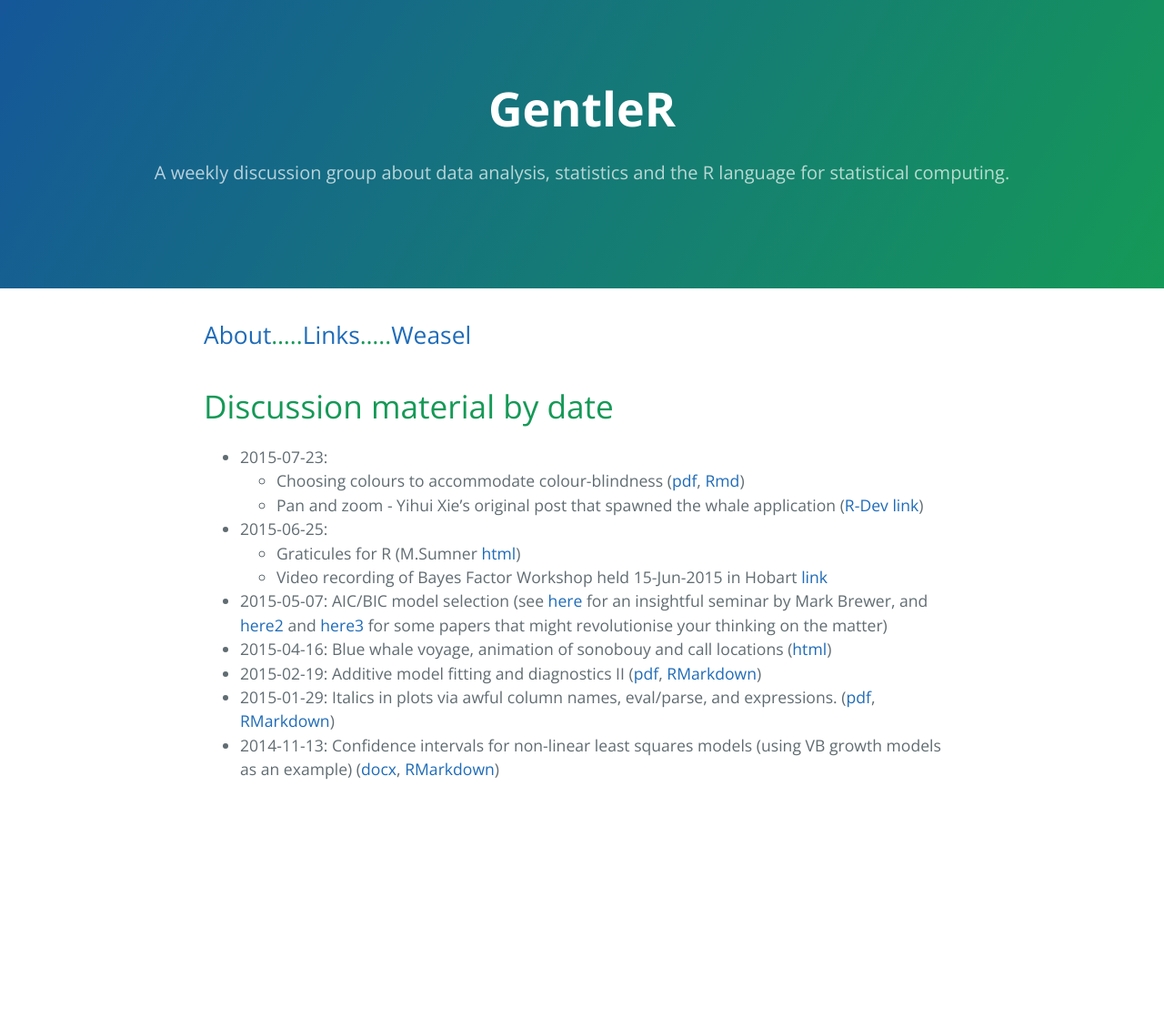
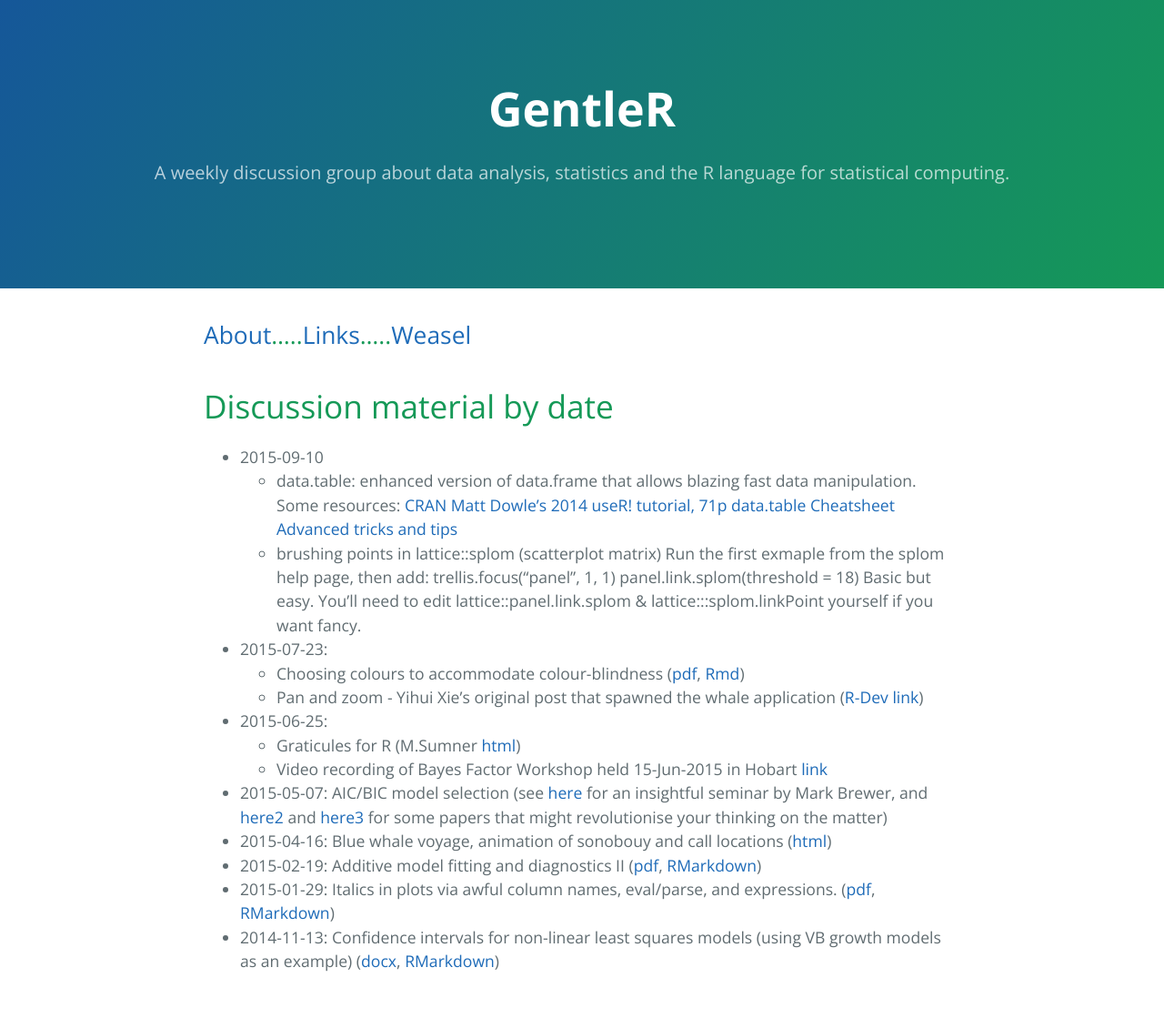
Before and after one commit to AustralianAntarcticDataCentre/GentleR, a Jekyll site: the page built from index.md, in a window 1280 px wide. Shown: the whole page at 91% size. Built offline with Jekyll 4.4.1, drawn with Linux system fonts in a browser that asks for light colours; Markdown is read by kramdown in place of the engine named in the settings; before the commit the page ends 908 px from its top, so only the background shows below that.

Commit message:
Add discussion links for 2015-09-10

```diff
--- a/index.md
+++ b/index.md
@@ -7,7 +7,17 @@ name: "GentleR"
 ## [About](About/).....[Links](Links/).....[Weasel](Weasel/)
 
 # Discussion material by date
-
+- 2015-09-10
+  * data.table: enhanced version of data.frame that allows blazing fast data manipulation. Some resources:
+  [CRAN](https://cran.r-project.org/web/packages/data.table/index.html)
+  [Matt Dowle's 2014 useR! tutorial, 71p](http://user2014.stat.ucla.edu/files/tutorial_Matt.pdf)
+  [data.table Cheatsheet](http://blog.datacamp.com/data-table-cheat-sheet/)
+  [Advanced tricks and tips](http://brooksandrew.github.io/simpleblog/articles/advanced-data-table/)
+  * brushing points in lattice::splom (scatterplot matrix)
+  Run the first exmaple from the splom help page, then add:
+    trellis.focus("panel", 1, 1)
+    panel.link.splom(threshold = 18)
+  Basic but easy. You'll need to edit lattice::panel.link.splom & lattice:::splom.linkPoint yourself if you want fancy.
 - 2015-07-23:
   * Choosing colours to accommodate colour-blindness ([pdf](2015-07-23/dichromat.pdf), [Rmd](2015-07-23/dichromat.Rmd))
   * Pan and zoom - Yihui Xie's original post that spawned the whale application ([R-Dev link](http://tolstoy.newcastle.edu.au/R/e6/devel/09/02/0535.html))
```
